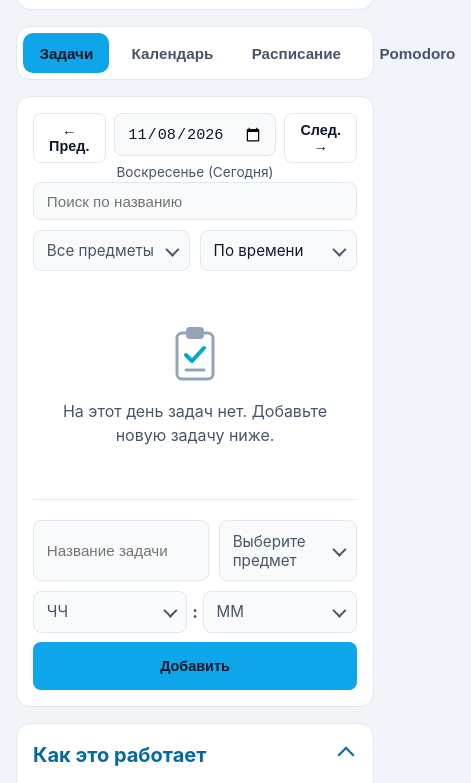
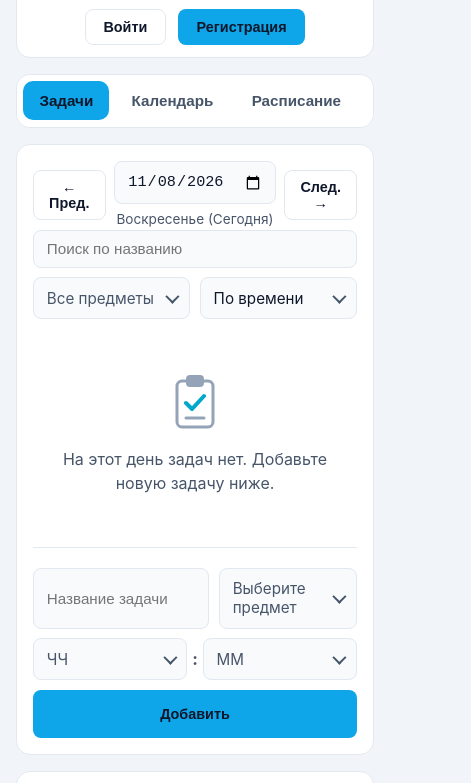
Before and after one commit to 1ndra1/aitu-tracker2, a plain HTML site: page index.html in a window 390 px wide. Shown: the part 130-913 px from the top of the page, 471 px wide, since content can reach past the window. Drawn offline with nearby package versions, Linux system fonts and the light colour scheme; no server answers.

Commit message:
Update style.css

```diff
--- a/style.css
+++ b/style.css
@@ -646,3 +646,28 @@ h3 { font-size: 1rem; margin-bottom: .75rem; }
 .chip-tomorrow { background: rgba(14,165,233,.15); color: var(--heading); }
 .chip-overdue { background: rgba(239,68,68,.15); color: var(--danger); }
 .notif-item .chip { font-size: .75rem; padding: .1rem .6rem; }
+/* Вкладки: прокрутка пальцем, ничего не вылезает */
+.tabs {
+  overflow-x: auto;
+  overflow-y: hidden;
+  max-width: 100%;
+  -webkit-overflow-scrolling: touch;
+  scrollbar-width: none;
+}
+.tabs::-webkit-scrollbar { display: none; }
+.tab-btn {
+  flex: 1 0 auto;        /* на большом экране растягиваются, на узком не сжимаются */
+  white-space: nowrap;
+  padding: .7rem 1rem;
+}
+
+/* Центрирование на телефоне */
+@media (max-width: 480px) {
+  header { justify-content: center; text-align: center; }
+  .header-actions, #authContainer { justify-content: center; flex-wrap: wrap; }
+  .date-nav { align-items: center; }
+  .reminder-chips { justify-content: center; }
+}
+
+/* Страница не должна двигаться вбок */
+html, body { max-width: 100%; overflow-x: hidden; }
```
